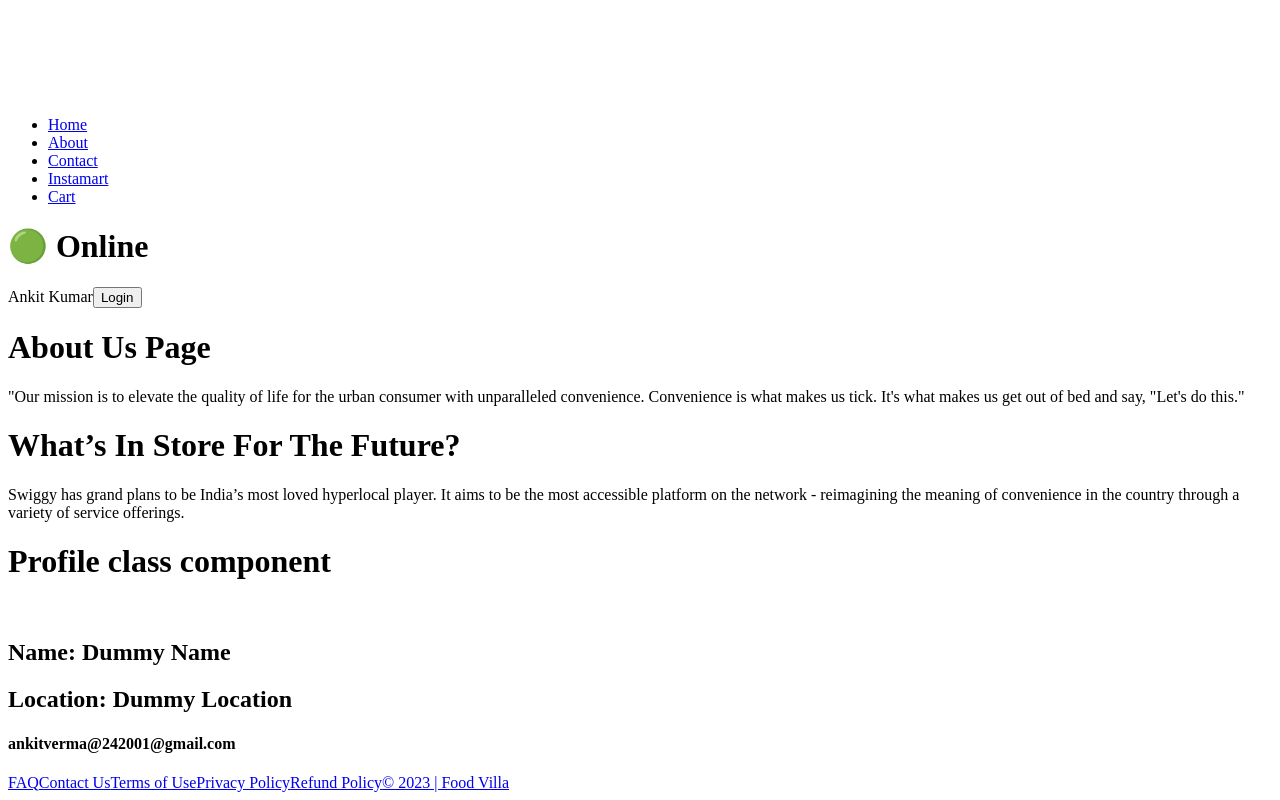
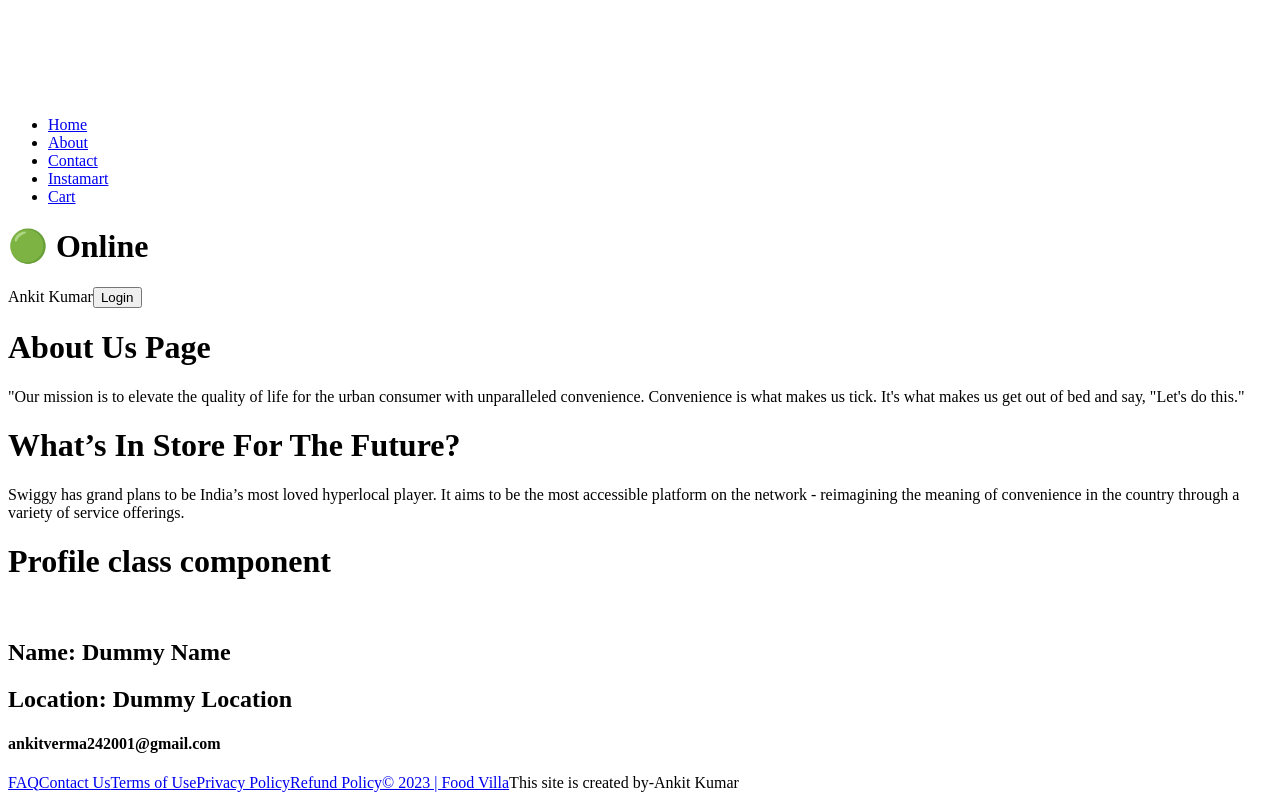
Before and after one commit to ankit-kumar-1/FoodVilla, a React (Vite) app: page /about in a window 1280 px wide. Shown: the part 412-1212 px from the top of the page. Built offline with nearby package versions, Linux system fonts and the light colour scheme; no server answers.

Commit message:
exploring the more context

```diff
--- a/src/App.js
+++ b/src/App.js
@@ -1,4 +1,4 @@
-import React, { Suspense, lazy } from "react";
+import React, { Suspense, lazy, useState } from "react";
 import ReactDOM, { createRoot } from "react-dom/client";
 import Header from "./components/Header";    //default import
 // import { IMG_CDN_URL } from "./config";    //NAMED IMPORT
@@ -11,6 +11,8 @@ import Contact from "./components/Contact";
 import RestaurantsMenu from "./components/RestaurantsMenu";
 import Profile from "./components/ProfileClass";
 import ShimmerEffect from "./components/ShimmerEffect";
+import UserContext from "./utils/UserContext";
+
 
 const Instamart = lazy(() => import("./components/Instamart"));
 const About = lazy(() => import("./components/About"));
@@ -23,13 +25,23 @@ const About = lazy(() => import("./components/About"));
 //dynamic import
 
 const AppLayout = () => {
+    const [user, setUser] = useState(
+        {
+            name: "Ankit Kumar",
+            email: "ankitverma242001@gmail.com"
+        }
+    )
     return (
         // <React.Fragment>root</React.Fragment>
-        <>
+        <UserContext.Provider value={{
+            user: user,
+            setUser: setUser,
+        }}>
+
             <Header />
             <Outlet />
             <Footer />
-        </>
+        </UserContext.Provider>
     );
 };
 
--- a/src/components/About.js
+++ b/src/components/About.js
@@ -28,7 +28,7 @@ class About extends React.Component {
                 {/* <ProfileFunctionalComponent name={"Ankit"} /> */}
                 <Profile name={"AnkitClass"} />
                 <UserContext.Consumer>
-                    {({ user }) => <h4>{user.email}</h4>}
+                    {({ user }) => <h4 className=" font-bold text-xl">{user.email}</h4>}
                 </UserContext.Consumer>
             </div>
         )
--- a/src/components/Body.js
+++ b/src/components/Body.js
@@ -1,4 +1,4 @@
-import { useState, useEffect } from "react";
+import { useState, useEffect, useContext } from "react";
 import { FETCH_ALL_RESTAURANTS, restaurantList } from "../config";
 import RestaurantCard from "./RestaurantCard";
 import ShimmerEffect from "./ShimmerEffect";
@@ -6,12 +6,14 @@ import NotFound from "../assets/img/page-not-found-error-404.jpg"
 import { Link } from "react-router-dom";
 import { filterData } from "../utils/helper";
 import useOnline from "../utils/useOnline";
+import UserContext from "../utils/UserContext";
 
 
 const Body = () => {
     const [allRestaurants, setAllRestaurants] = useState([]);
     const [filteredRestaurants, setFilteredRestaurants] = useState([]);
     const [searchTxt, setSearchTxt] = useState("");
+    const { user, setUser } = useContext(UserContext)
 
     useEffect(() => {
         //API CALL
@@ -22,8 +24,8 @@ const Body = () => {
         const data = await fetch(FETCH_ALL_RESTAURANTS);
         const json = await data.json();
         // console.log(json);
-        setAllRestaurants(json?.data?.cards[3]?.card?.card?.gridElements?.infoWithStyle?.restaurants);
-        setFilteredRestaurants(json?.data?.cards[3]?.card?.card?.gridElements?.infoWithStyle?.restaurants);
+        setAllRestaurants(json?.data?.cards[4]?.card?.card?.gridElements?.infoWithStyle?.restaurants);
+        setFilteredRestaurants(json?.data?.cards[4]?.card?.card?.gridElements?.infoWithStyle?.restaurants);
 
     }
 
@@ -57,6 +59,14 @@ const Body = () => {
                 >
                     search
                 </button>
+                <input className="p-2 m-2" value={user.name} onChange={(e) => setUser({
+                    ...user,
+                    name: e.target.value,
+                })} />
+                <input className="p-2 m-2" value={user.email} onChange={(e) => setUser({
+                    ...user,
+                    email: e.target.value,
+                })} />
             </div>
 
             <div className="restaurant-list flex flex-wrap">
--- a/src/components/Footer.js
+++ b/src/components/Footer.js
@@ -1,4 +1,8 @@
+import UserContext from "../utils/UserContext";
+import { useContext } from "react";
+
 const Footer = () => {
+    const { user } = useContext(UserContext)
     return (
         <div className=" m-3 flex justify-center items-center bg-slate-900 text-white overflow-hidden shadow-lg">
             <a className="p-5" href="#">FAQ</a>
@@ -7,6 +11,7 @@ const Footer = () => {
             <a className="p-5" href="#">Privacy Policy</a>
             <a className="p-5" href="#">Refund Policy</a>
             <a className="p-5" href="#">&copy; 2023 | Food Villa</a>
+            <span className=" font-bold">This site is created by-{user.name}</span>
         </div>
     )
 }
--- a/src/components/RestaurantCard.js
+++ b/src/components/RestaurantCard.js
@@ -1,4 +1,6 @@
+import { useContext } from "react";
 import { IMG_CDN_URL } from "../config";
+import UserContext from "../utils/UserContext";
 
 const RestaurantCard = ({
     name,
@@ -10,6 +12,7 @@ const RestaurantCard = ({
     costForTwo
 }) => {
 
+    const { user } = useContext(UserContext)
     return (
         <div className=" w-60 h-96 rounded-md m-3 p-3 hover:shadow-lg hover:bg-pink-100">
             <img className="h-40 w-60 rounded-md object-cover" src={IMG_CDN_URL + cloudinaryImageId} />
@@ -19,6 +22,7 @@ const RestaurantCard = ({
             <h4>{sla?.slaString}</h4>
             <h4>{costForTwo}</h4>
             <h5>{avgRating} stars</h5>
+            <h5 className=" font-bold">{user.name}-{user.email}</h5>
         </div>
 
     );
--- a/src/utils/UserContext.js
+++ b/src/utils/UserContext.js
@@ -2,9 +2,11 @@ import { createContext } from "react";
 
 const UserContext = createContext({
     user: {
-        name: "Ankit Kumar",
-        email: "ankitverma@242001@gmail.com",
+        name: "dummy name",
+        email: "dummy123@gmail.com",
     },
 })
 
+// UserContext.displayName = "UserContext";
+
 export default UserContext;
```
